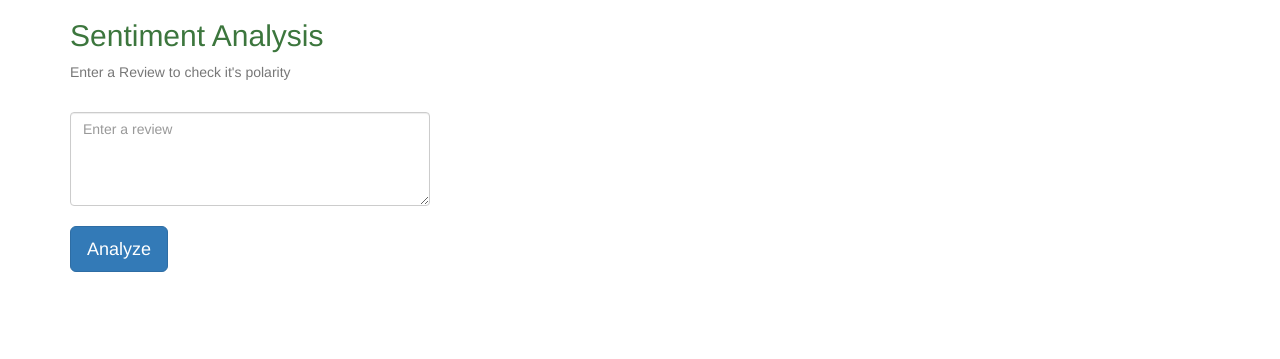
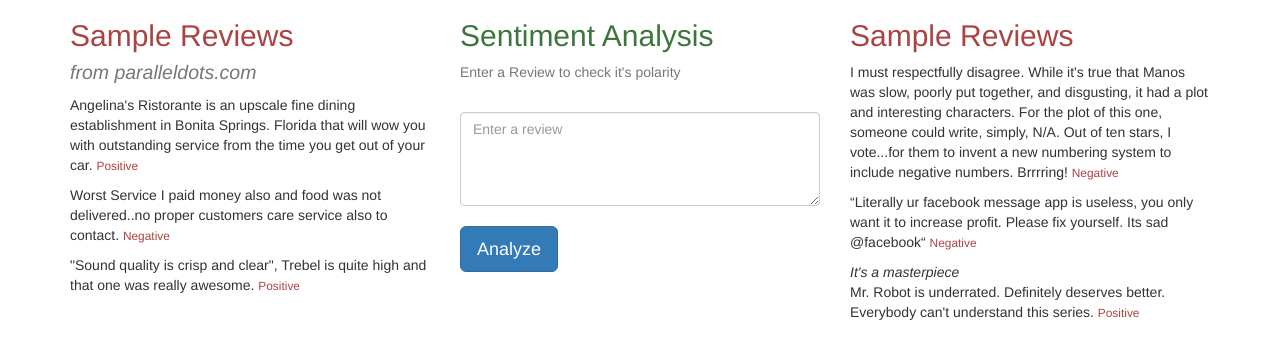
Before and after one commit to bikash-das/SentimentAnalysis, a Flask app: template templates/home.html in a window 1280 px wide. Shown: the part 51-410 px from the top of the page. Run offline with Flask 2, Linux system fonts and the light colour scheme; the template is opened without the code that fills it: values that come from a table or form of the project are taken from there, others are empty; some libraries are stand-ins or nearby versions.

Commit message:
Added sample reviews taken from imdb and paralleldots.com

```diff
--- a/templates/home.html
+++ b/templates/home.html
@@ -38,20 +38,28 @@
 <div class="container" style="margin-top:50px">
   <div class = "row">
     <div class="col-sm-4">
+      <h2 class="text-danger">Sample Reviews <br>
+       <small class="text-muted"><i> from paralleldots.com</i></small> </h2>
+
+
+          <p>Angelina's Ristorante is an upscale fine dining establishment in Bonita Springs. Florida that will wow you with outstanding service from the time you get out of your car.
+            <small class="text-danger">Positive</small>
+          </p>
+          <!-- <p>Their menu features a selection of appetizers, fresh seafood, meats, homemade pasta made with OO flour for a light texture available in a small or entree size as well as vegetarian selection.</p> -->
+          <p> Worst Service I paid money also and food was not delivered..no proper customers care service also to contact.
+            <small class="text-danger">Negative</small>
+          </p>
+          <!-- <p> This is like a B&B. There is no lobby when you enter the building, Just a lift which you need to take to the 2nd floor for the hotel.</p> -->
+          <p> "Sound quality is crisp and clear", Trebel is quite high and that one was really awesome.
+            <small class="text-danger">Positive</small>
+          </p>
+
+
+    </div>
+      <div class="col-sm-4">
         <h2 class="text-success">Sentiment Analysis</h2>
         <p class="text-muted">Enter a Review to check it's polarity </p>
         <br>
-        <!-- <form>
-          <div class="form-group">
-            <textarea class="form-control" rows="5"  id="review" placeholder="Enter a Review"></textarea>
-          </div>
-        </form>
-        <button type="button"  onclick="show()" class="btn btn-primary btn-lg ">Analyse</button>
-        <br>
-        <p id="result" class="text-info">{{ result }} </p>
-      </div> -->
-
-
       <form method="POST">
         {{ form.hidden_tag() }}
          {{ form.review(class='form-control',rows=4,placeholder="Enter a review") }}
@@ -71,7 +79,26 @@
         {% endif %}
       </p>
       </div>
-      <div class="col-sm-8"></div>
+    </div>
+      <div class="col-sm-4">
+      <h2 class="text-danger">Sample Reviews</h2>
+        <p>
+            I must respectfully disagree. While it's true that Manos was slow, poorly put together, and disgusting, it had a plot and interesting characters. For the plot of this one, someone could write, simply, N/A.
+
+            Out of ten stars, I vote...for them to invent a new numbering system to include negative numbers.
+
+            Brrrring!
+            <small class="text-danger">Negative</small>
+        </p>
+        <p>
+            “Literally ur facebook message app is useless, you only want it to increase profit. Please fix yourself. Its sad @facebook“
+            <small class="text-danger">Negative</small>
+        </p>
+        <p>
+            <em>It's a masterpiece </em><br>
+            Mr. Robot is underrated. Definitely deserves better. Everybody can't understand this series.
+            <small class="text-danger">Positive</small>
+        </p>
     </div>
   </div>
 
```
